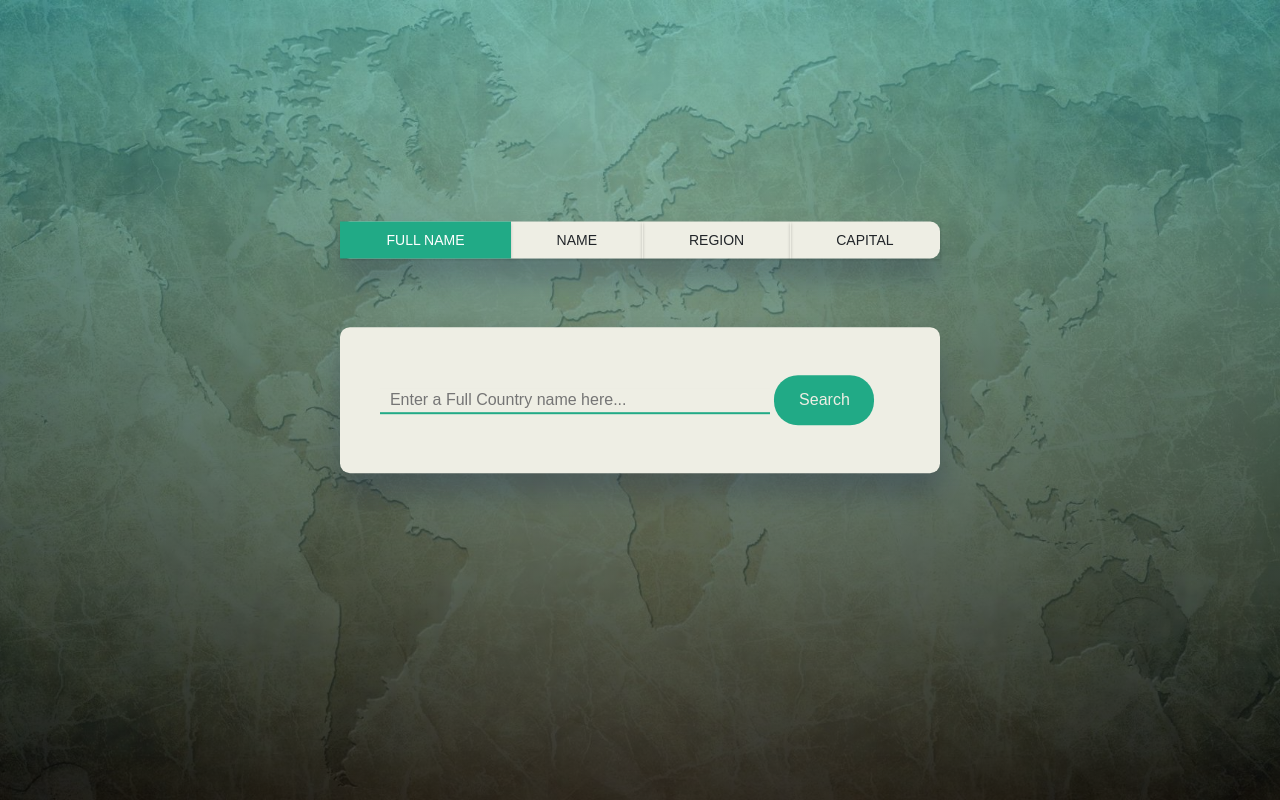
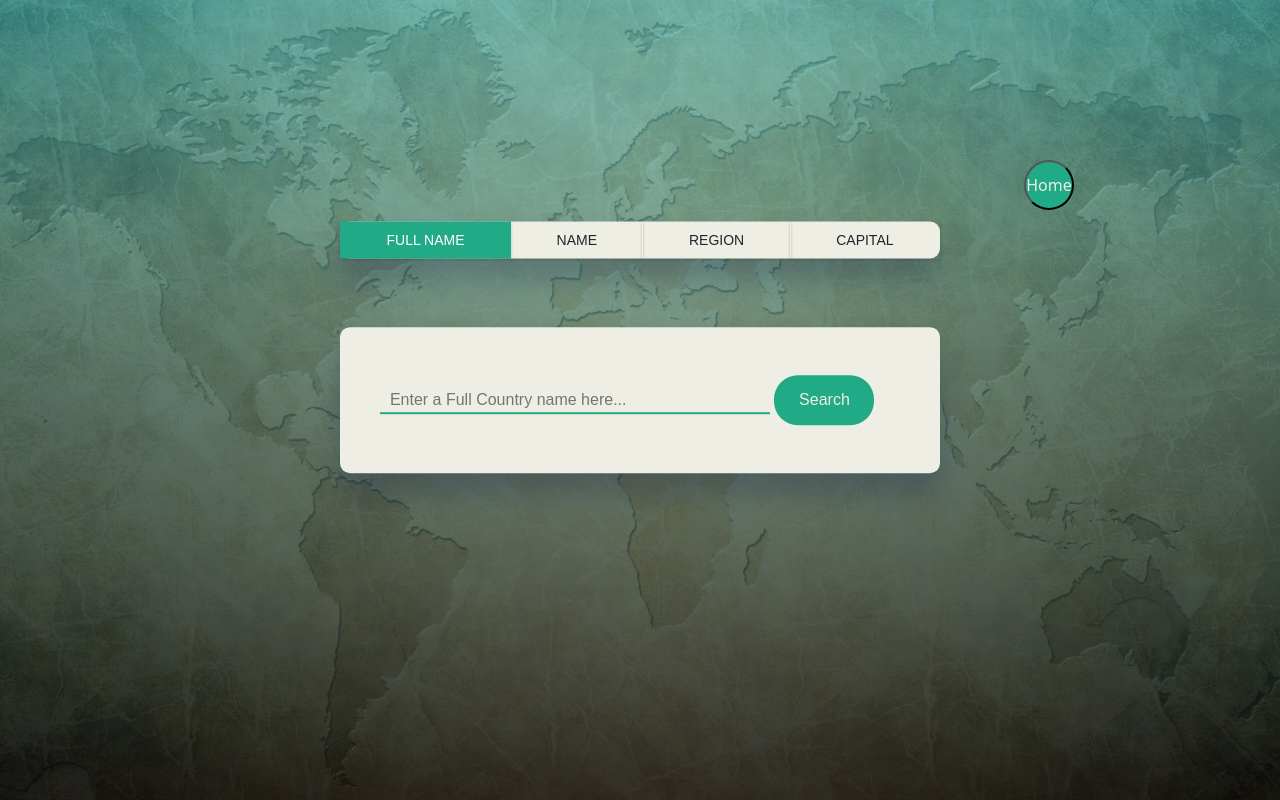
Before and after one commit to Roshankrshah/Country-Guide-App, a plain HTML site: page index.html in a window 1280 px wide. Drawn offline with nearby package versions, Linux system fonts and the light colour scheme.

Commit message:
add reload button

```diff
--- a/index.html
+++ b/index.html
@@ -42,6 +42,7 @@
         </div>
         <div class="result"></div>
     </div>
+    <button class="home" onclick="location.reload()">Home</button>
     <script src="app.js"></script>
     <script src="https://cdn.jsdelivr.net/npm/bootstrap@5.3.0/dist/js/bootstrap.bundle.min.js"
         integrity="sha384-geWF76RCwLtnZ8qwWowPQNguL3RmwHVBC9FhGdlKrxdiJJigb/j/68SIy3Te4Bkz"
--- a/style.css
+++ b/style.css
@@ -49,6 +49,18 @@ body {
     border-radius: 0.62em;
     box-shadow: 0 1.25em 1.8em rgba(8, 21, 65, 0.25);
 }
+
+.home {
+    top: 20%;
+    left: 80%;
+    position: absolute;
+    font-size: 1em;
+    background-color: #21aa86;
+    color: #eeeee4;
+    width: 50px;
+    height: 50px;
+    border-radius: 50%;
+  }
 
 .search-wrapper {
     display: grid;
```
